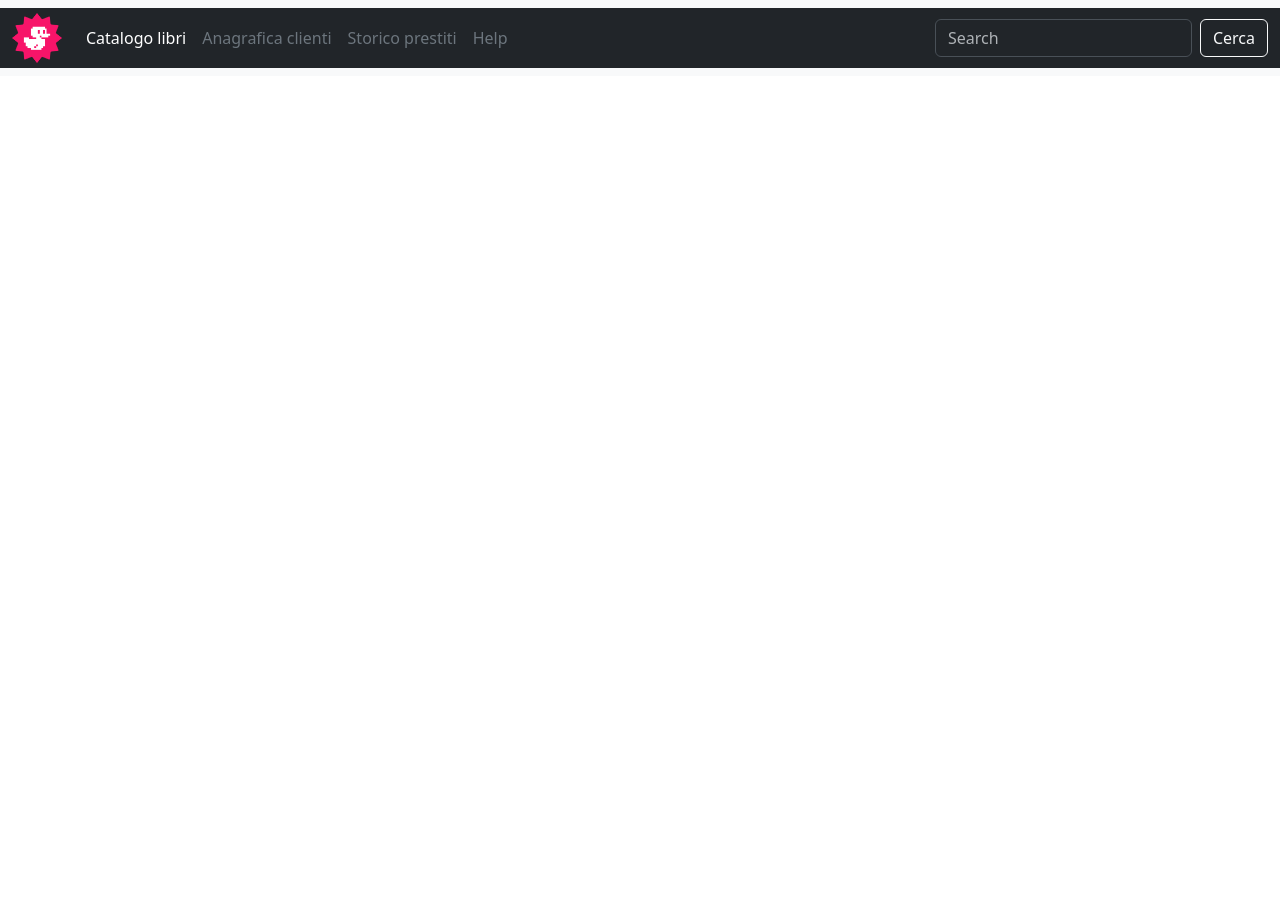
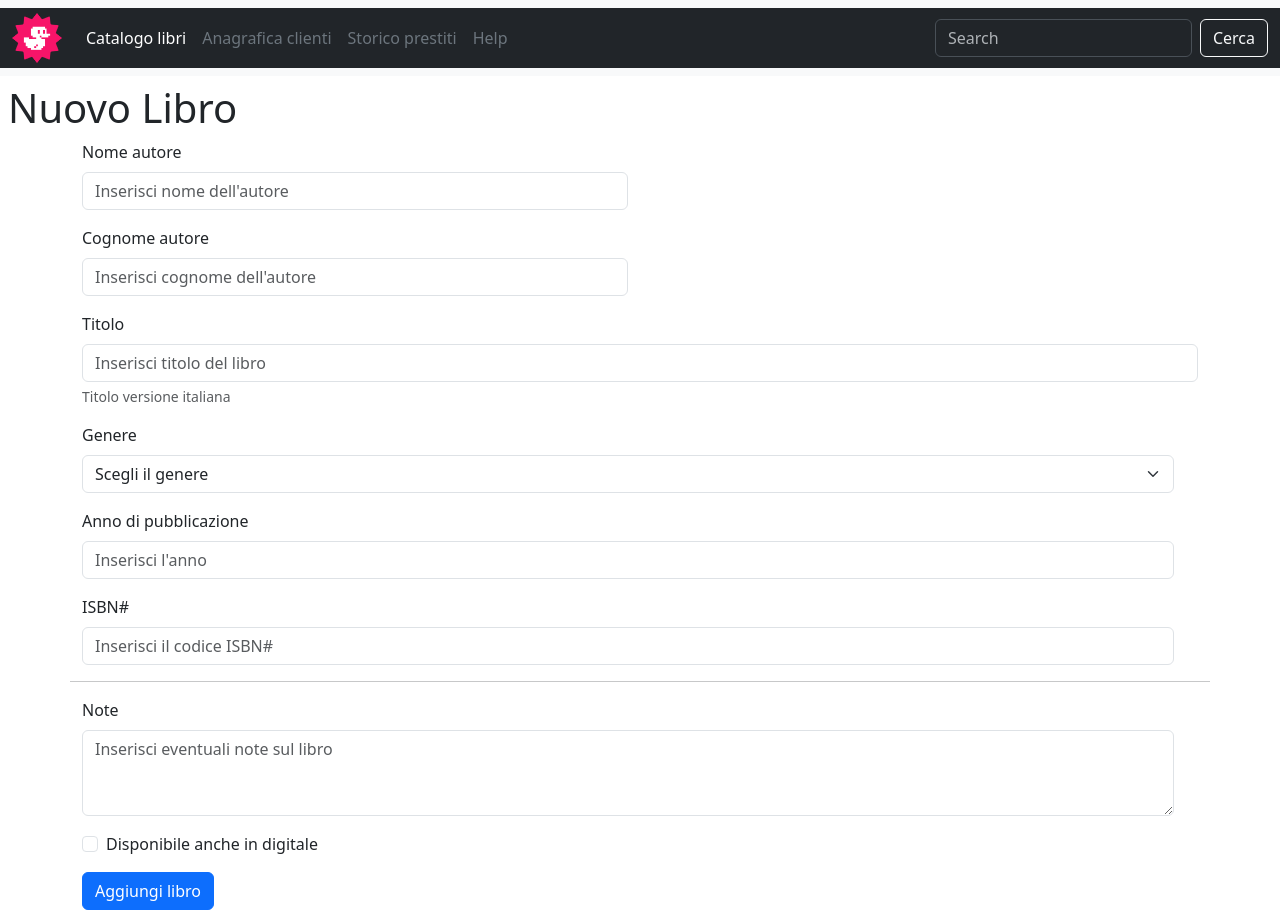
Before and after one commit to martinagiammillari/html-css-bootstrap-dashboard, a plain HTML site: page form.html in a window 1280 px wide. Before the commit the page ends 800 px from the top, so only its background shows below. Drawn offline with nearby package versions, Linux system fonts and the light colour scheme.

Commit message:
feat: main in progress

```diff
--- a/form.html
+++ b/form.html
@@ -1,10 +1,11 @@
 <!DOCTYPE html>
 <html lang="en">
+
 <head>
     <meta charset="UTF-8">
     <meta name="viewport" content="width=device-width, initial-scale=1.0">
     <title>Document</title>
-     <link href="https://cdn.jsdelivr.net/npm/bootstrap@5.3.8/dist/css/bootstrap.min.css" rel="stylesheet"
+    <link href="https://cdn.jsdelivr.net/npm/bootstrap@5.3.8/dist/css/bootstrap.min.css" rel="stylesheet"
         integrity="sha384-sRIl4kxILFvY47J16cr9ZwB07vP4J8+LH7qKQnuqkuIAvNWLzeN8tE5YBujZqJLB" crossorigin="anonymous">
     <link rel="stylesheet" href="https://cdn.jsdelivr.net/npm/bootstrap-icons@1.11.3/font/bootstrap-icons.css"
         integrity="sha384-tViUnnbYAV00FLIhhi3v/dWt3Jxw4gZQcNoSCxCIFNJVCx7/D55/wXsrNIRANwdD" crossorigin="anonymous">
@@ -12,7 +13,7 @@
 
 <body>
 
-     <!-- INIZIO HEADER -->
+    <!-- INIZIO HEADER -->
     <header>
         <nav class="navbar navbar-expand-lg bg-body-tertiary">
             <div class="container-fluid bg-dark" data-bs-theme="dark">
@@ -47,6 +48,121 @@
     </header>
     <!-- FINE HEADER -->
 
+    <!-- INIZIO MAIN -->
+    <main>
+
+        <!-- TITLE -->
+        <h1 class="m-2">Nuovo Libro</h1>
+
+
+        <!-- FORM -->
+        <div class="container">
+
+            <!-- NOME AUTORE -->
+            <div class="row">
+                <div class="col-6">
+                    <form>
+                        <div class="mb-3">
+                            <label for="disabledTextInput" class="form-label">Nome autore</label>
+                            <input type="text" id="disabledTextInput" class="form-control"
+                                placeholder="Inserisci nome dell'autore">
+                        </div>
+                </div>
+            </div>
+
+            <!-- COGNOME AUTORE -->
+            <div class="row">
+                <div class="col-6">
+                    <div class="mb-3">
+                        <label for="disabledTextInput" class="form-label">Cognome autore</label>
+                        <input type="text" id="disabledTextInput" class="form-control"
+                            placeholder="Inserisci cognome dell'autore">
+                    </div>
+                </div>
+            </div>
+
+            <!-- TITOLO -->
+            <div class="row">
+                <div class="col-12">
+                    <div class="mb-3">
+                        <label for="exampleInputEmail1" class="form-label">Titolo</label>
+                        <input type="email" class="form-control" id="exampleInputEmail1" aria-describedby="emailHelp"
+                            placeholder="Inserisci titolo del libro">
+                        <div id="emailHelp" class="form-text">Titolo versione italiana</div>
+                    </div>
+                </div>
+
+
+                <!-- GENERE -->
+                <div class="row">
+                    <div class="col-12">
+                        <div class="mb-3">
+                            <label for="disabledSelect" class="form-label">Genere</label>
+                            <select id="disabledSelect" class="form-select">
+                                <option>Scegli il genere</option>
+                            </select>
+                        </div>
+                    </div>
+                </div>
+
+                <!-- ANNO DI PUBBLICAZIONE -->
+                <div class="row">
+                    <div class="col-12">
+                        <div class="mb-3">
+                            <label for="exampleInputEmail1" class="form-label">Anno di pubblicazione</label>
+                            <input type="email" class="form-control" id="exampleInputEmail1"
+                                aria-describedby="emailHelp" placeholder="Inserisci l'anno">
+                        </div>
+                    </div>
+                </div>
+
+
+                <!-- ISBN -->
+                <div class="row">
+                    <div class="col-12">
+                        <div class="mb-3">
+                            <label for="exampleInputEmail1" class="form-label">ISBN#</label>
+                            <input type="email" class="form-control" id="exampleInputEmail1"
+                                aria-describedby="emailHelp" placeholder="Inserisci il codice ISBN#">
+                        </div>
+                    </div>
+                </div>
+
+                <hr>
+
+                <!-- NOTE -->
+                <div class="row">
+                    <div class="col-12">
+                        <div class="mb-3">
+                            <label for="exampleFormControlTextarea1" class="form-label">Note</label>
+                            <textarea class="form-control" placeholder="Inserisci eventuali note sul libro"
+                                id="exampleFormControlTextarea1" rows="3"></textarea>
+                        </div>
+                    </div>
+                </div>
+
+
+                <!-- DISPONIBILE DIGITALE -->
+                <div class="row">
+                    <div class="col-12">
+                        <div class="mb-3 form-check">
+                            <input type="checkbox" class="form-check-input" id="exampleCheck1">
+                            <label class="form-check-label" for="exampleCheck1">Disponibile anche in digitale</label>
+                        </div>
+                        <button type="submit" class="btn btn-primary">Aggiungi libro</button>
+                        </form>
+                    </div>
+                </div>
+
+
+
+
+    </main>
+    <!-- FINE MAIN -->
+
+
+
 
 </body>
+
 </html>
```
